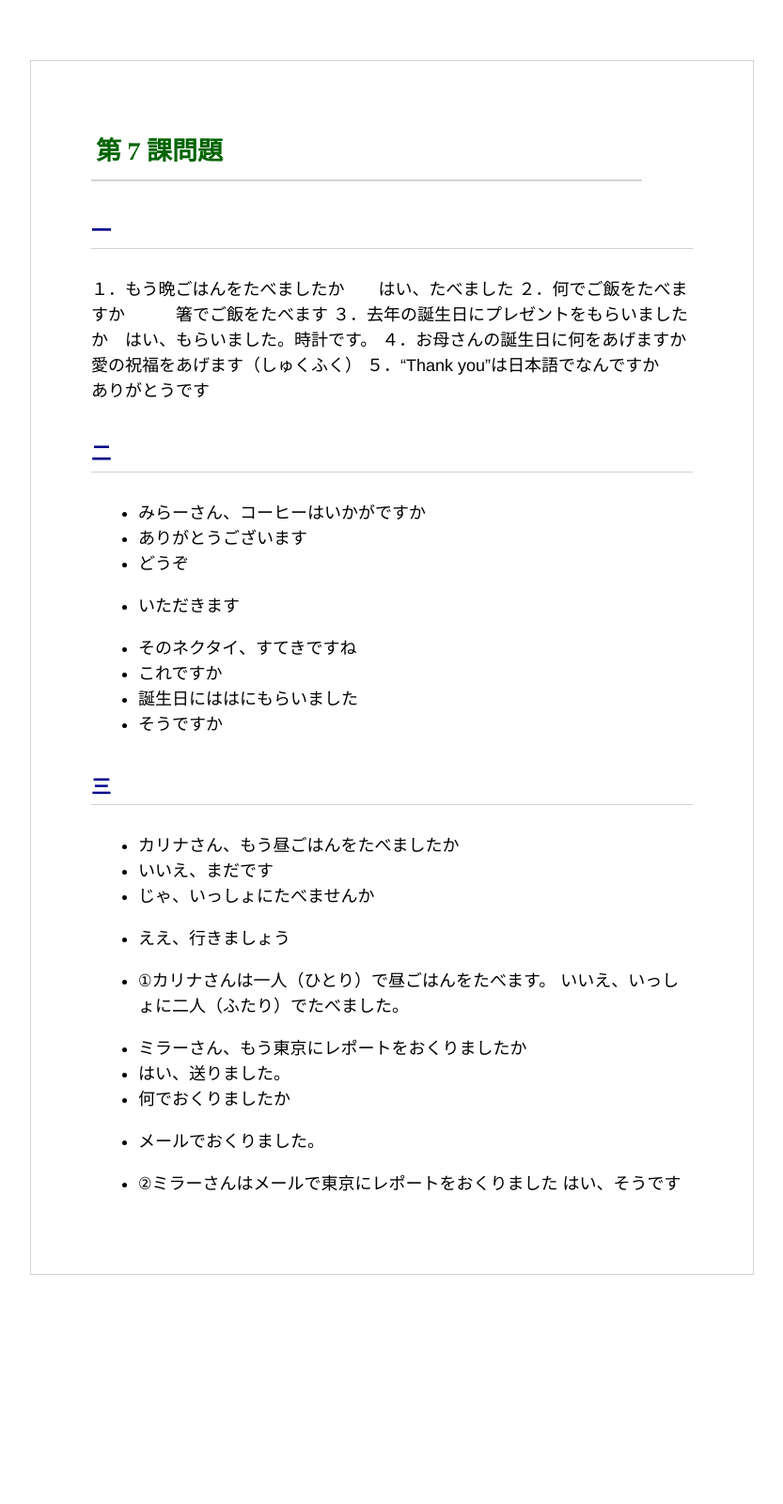
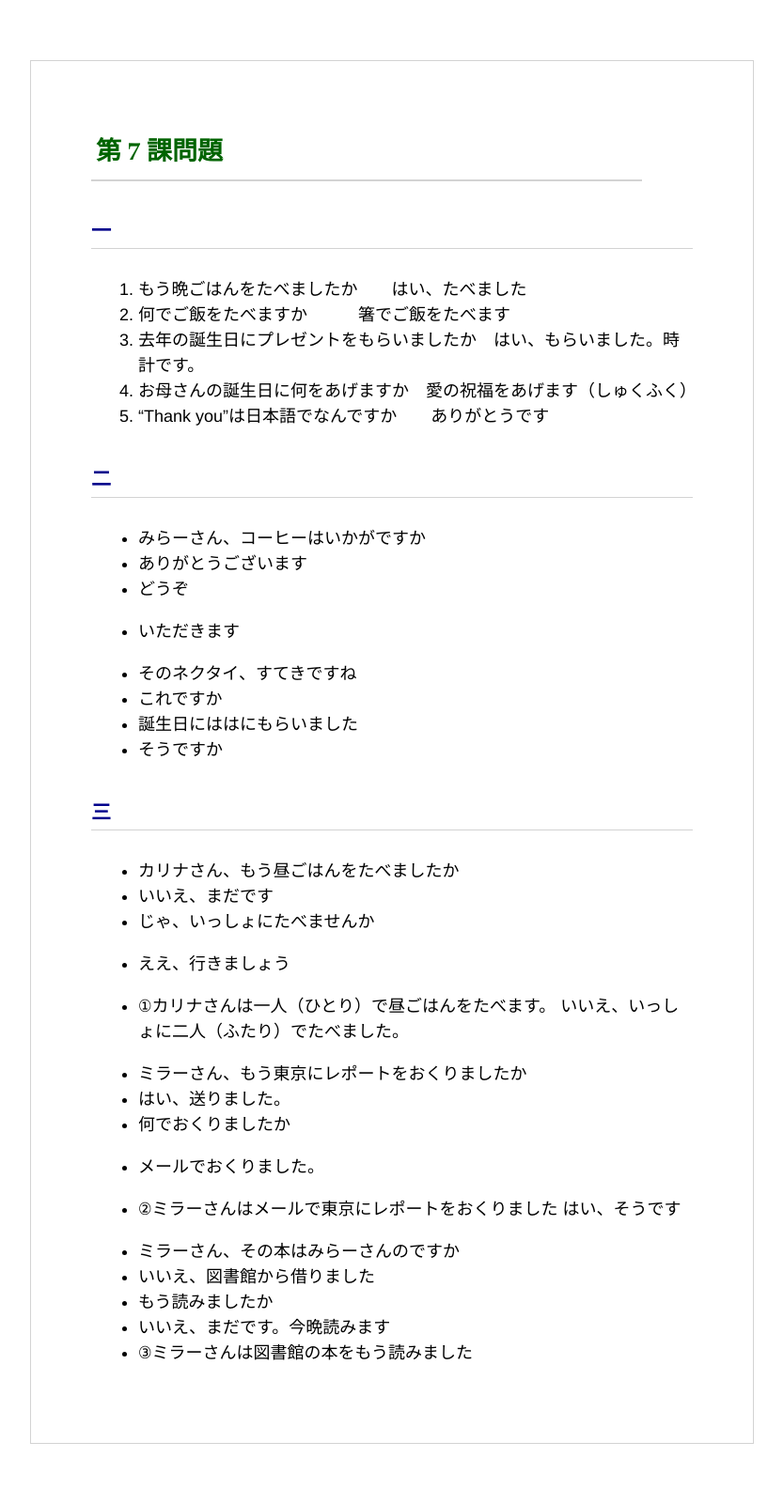
Before and after one commit to siqingmu/siqingmu.github.io, a Jekyll site: the page built from _posts/2019-07-01-question.md, in a window 1280 px wide. Shown: the whole page at 94% size, without its empty margins (224-1057 px from the left). Built offline with Jekyll 4.4.1, drawn with Linux system fonts in a browser that asks for light colours; before the commit the page ends 1421 px from its top, so only the background shows below that.

Commit message:
modify-style

```diff
--- a/_posts/2019-07-01-question.md
+++ b/_posts/2019-07-01-question.md
@@ -5,11 +5,11 @@ title: 第 7 課問題
 
 ### 一
 
-１．もう晩ごはんをたべましたか　　はい、たべました
-２．何でご飯をたべますか　　　箸でご飯をたべます
-３．去年の誕生日にプレゼントをもらいましたか　はい、もらいました。時計です。
-４．お母さんの誕生日に何をあげますか　愛の祝福をあげます（しゅくふく）
-５．“Thank you”は日本語でなんですか　　ありがとうです
+1. もう晩ごはんをたべましたか　　はい、たべました
+2. 何でご飯をたべますか　　　箸でご飯をたべます
+3. 去年の誕生日にプレゼントをもらいましたか　はい、もらいました。時計です。
+4. お母さんの誕生日に何をあげますか　愛の祝福をあげます（しゅくふく）
+5. “Thank you”は日本語でなんですか　　ありがとうです
 
 ### 二
 
@@ -40,3 +40,9 @@ title: 第 7 課問題
 
 * ②ミラーさんはメールで東京にレポートをおくりました
 はい、そうです
+
+* ミラーさん、その本はみらーさんのですか
+* いいえ、図書館から借りました
+* もう読みましたか
+* いいえ、まだです。今晩読みます
+* ③ミラーさんは図書館の本をもう読みました
```
